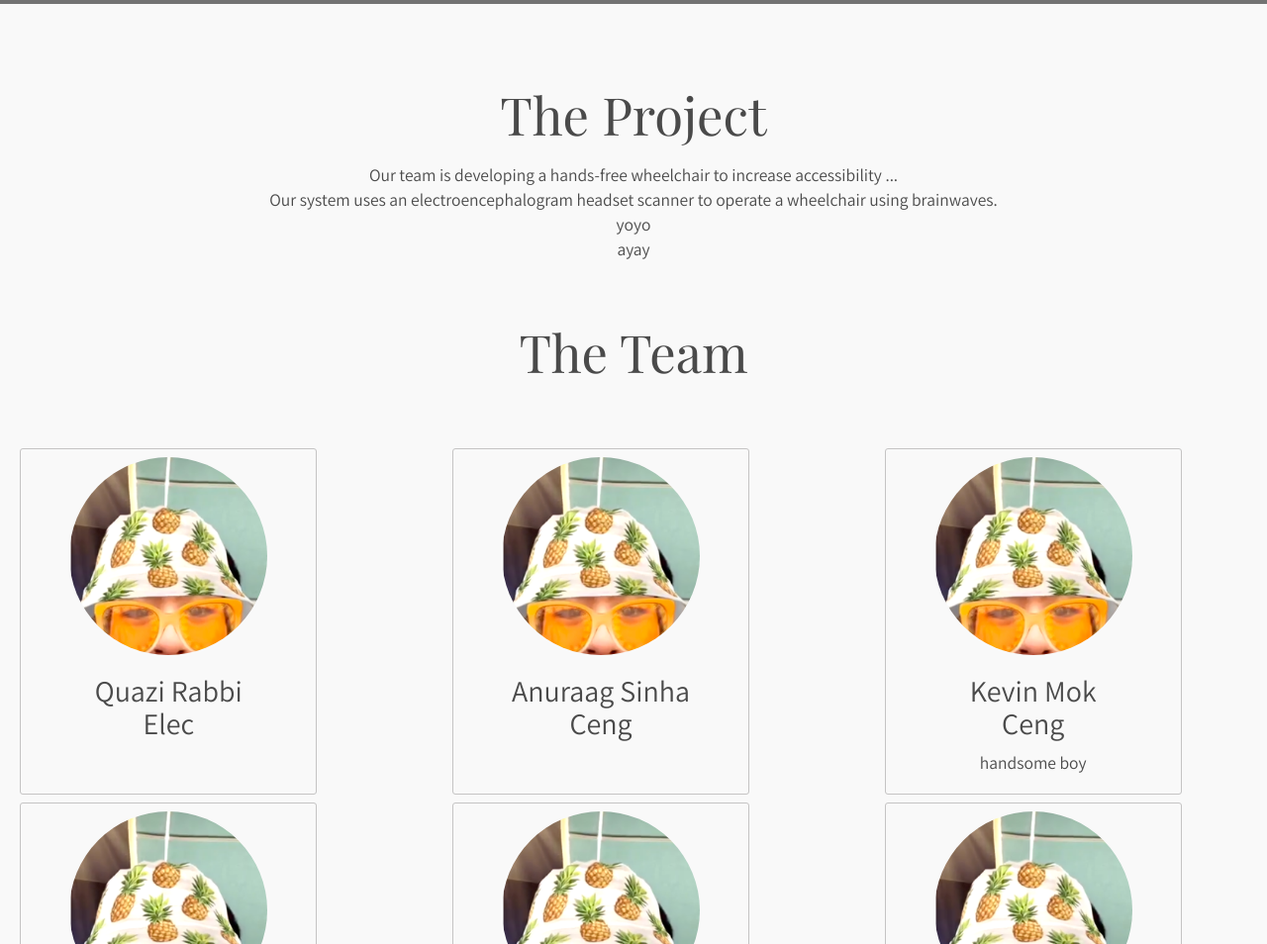
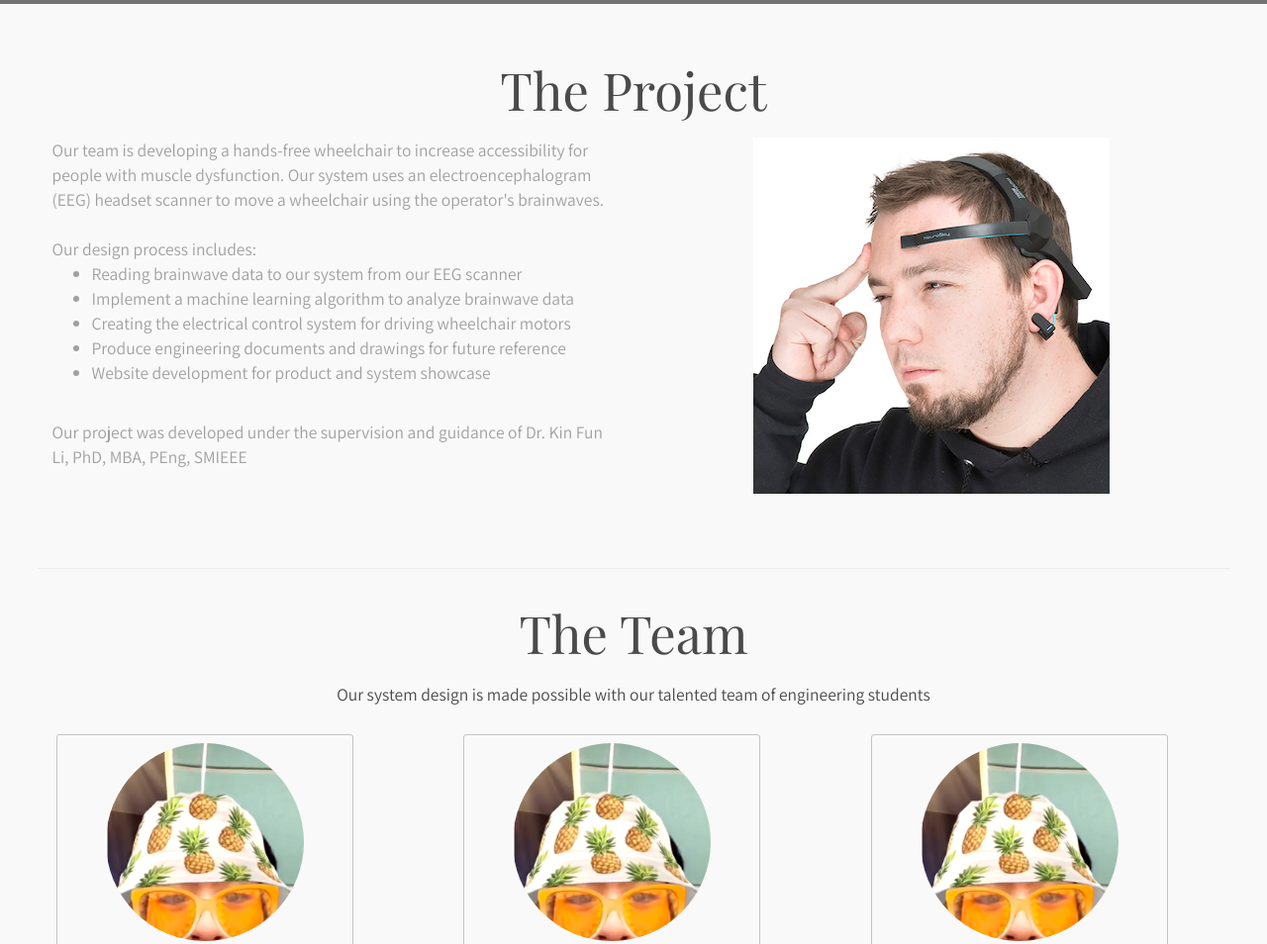
Before and after one commit to asinha94/EEG_Controlled_Wheelchair, a plain HTML site: page web/index.html in a window 1280 px wide. Shown: the part 796-1750 px from the top of the page at 99% size. Drawn offline with nearby package versions, Linux system fonts and the light colour scheme; grey boxes are pictures that could not be loaded.

Commit message:
project section text and image

```diff
--- a/web/css/style.css
+++ b/web/css/style.css
@@ -80,15 +80,20 @@ h1{
 }
 #project{
 	background-color: #f9f9f9;
-	padding-top: 5%;
+	padding: 3%;
+}
+#project .text{
+	opacity: 0.5;
+	animation: opacity 1s;
 }
 #team{
 	background-color: #f9f9f9;
-	padding-top: 5%;
+	padding: 3%;
 }
 #team h1{
+	padding-top: 3%;
+	border-top: 1px solid #ececec;
 	margin-top: 0;
-	margin-bottom: 5%;
 }
 .team-member{
 	padding: 2%;
@@ -111,9 +116,14 @@ h1{
 .profile-name{
 	height: 150px;
 }
+.sit-left{
+	text-align: left;
+}
+.sit-right{
+	text-align: right;
+}
 
-
-/* MEDIA QUERIES*/
+/* MEDIA QUERIES */
 @media (max-width: 767px) {
 	.title{
 		margin-top: 60%;
--- a/web/index.html
+++ b/web/index.html
@@ -44,27 +44,36 @@
 		</div>
 
 		<div class="row menu">
-			<div class="col-sm-1"></div>
 			<div class="col-sm-3 menu-button" id="logo">Mind Controlled Wheelchair</div>
-			<div class="col-sm-2"></div>
+			<div class="col-sm-3"></div>
 			<div class="col-sm-2 menu-button" id="project-button" style="border-right: 1px solid grey;">The Project</div>
 			<div class="col-sm-2 menu-button" id="team-button" style="border-right: 1px solid grey;">The Team</div>
 			<div class="col-sm-2 menu-button">Mystery Button</div>
-			<div class="col-sm-1"></div>
 		</div>
 
 
 		<div class="row" id="project">
 		<h1>The Project</h1>
-			Our team is developing a hands-free wheelchair to increase accessibility ...
-			<br>Our system uses an electroencephalogram headset scanner to operate a wheelchair using brainwaves.
-			<br>yoyo
-			<br>ayay
+			<div class="col-sm-6 sit-left text">
+				Our team is developing a hands-free wheelchair to increase accessibility for people with muscle dysfunction.
+				Our system uses an electroencephalogram (EEG) headset scanner to move a wheelchair using the operator's brainwaves.
+				<br><br>Our design process includes:
+				<ul>
+					<li>Reading brainwave data to our system from our EEG scanner</li>
+					<li>Implement a machine learning algorithm to analyze brainwave data</li>
+					<li>Creating the electrical control system for driving wheelchair motors</li>
+					<li>Produce engineering documents and drawings for future reference</li>
+					<li>Website development for product and system showcase</li>
+				</ul>
+				<br>Our project was developed under the supervision and guidance of Dr. Kin Fun Li, PhD, MBA, PEng, SMIEEE
+			</div>
+			<div class="col-sm-6 img"><img src="assets/img/scanner-dude.jpg"></div>
 		</div>
 
 		<div class="row" id="team">
 		<h1>The Team</h1>
-		<div class="row">
+		Our system design is made possible with our talented team of engineering students
+		<div class="row" style="margin-top: 2%;">
 			<div class="col-sm-4">
 				<div class="team-member">
 					<div class="profile-pic"></div>
@@ -101,7 +110,7 @@
 			<div class="col-sm-4">
 				<div class="team-member">
 					<div class="profile-pic"></div>
-					<h2>Xiang Xu<br>Seng</h2>
+					<h2>Xiang Xu<br>Elec</h2>
 				</div>
 			</div>
 		</div>
--- a/web/js/script.js
+++ b/web/js/script.js
@@ -12,6 +12,9 @@ $("#team-button").click(function() {
     }, 1000);
 });
 
+$("#project .text").click(function(){
+	$(this).css("opacity", "1");
+});
 
 var allowedKeys = {
   37: 'left',
```
Also changed, not shown: web/assets/img/scanner-dude.jpg (added).
